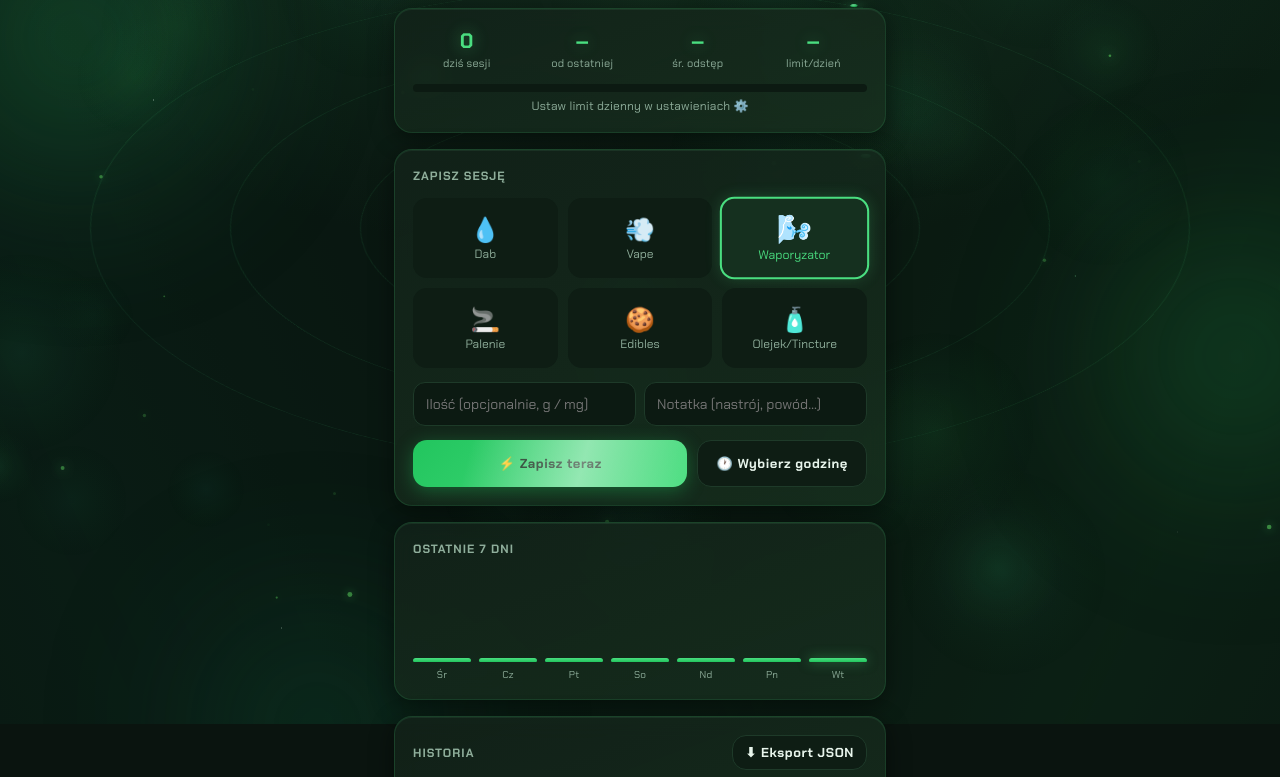
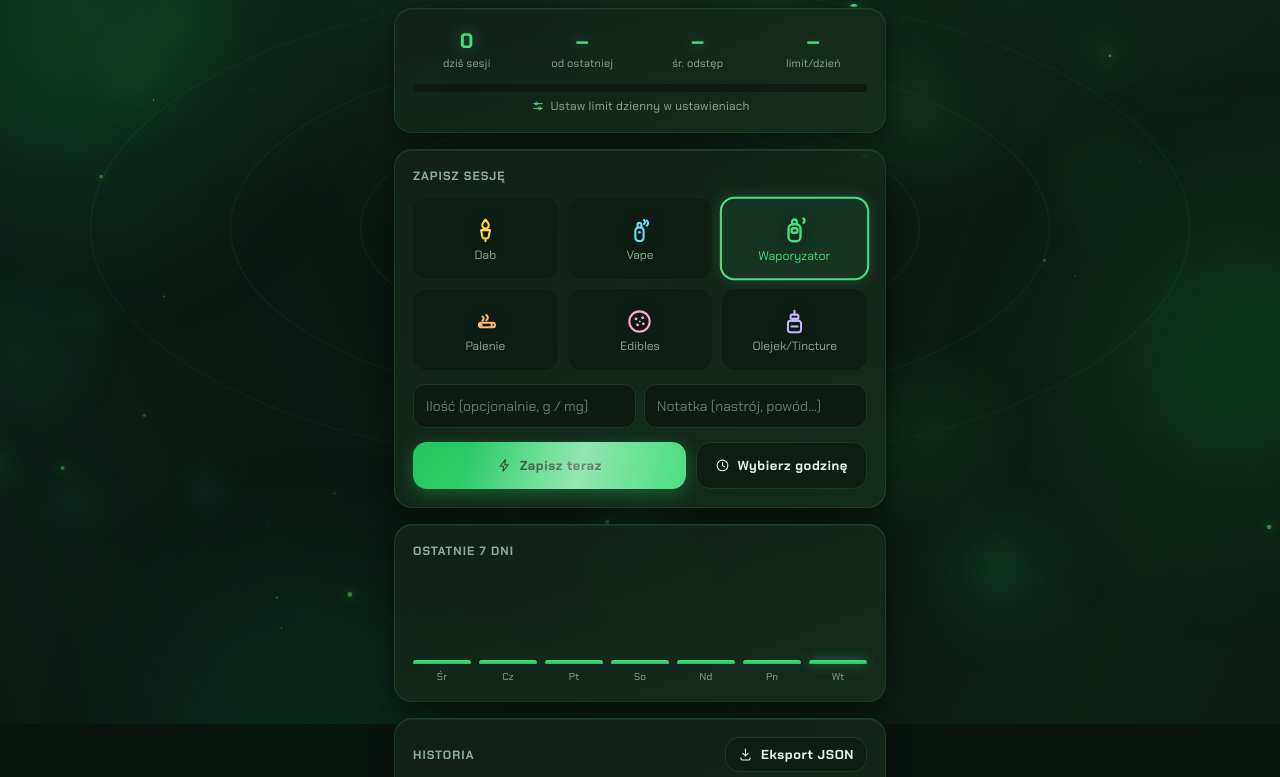
Before and after one commit to megabomb420/thc-dziennik, a website built with Vite: page index.html in a window 1280 px wide. Shown: the part 76-853 px from the top of the page. Built offline with nearby package versions, Linux system fonts and the light colour scheme.

Commit message:
🌿 Wektorowe ikony zamiast emoji: liść marihuany jako znak, grafiki metod, nowe ikony PWA
- nowy icons.js: inline SVG (offline, dziedziczy kolor, skaluje się)
- 6 rysowanych grafik metod: dab, vape, waporyzator, joint, ciastko, buteleczka
- każda metoda ma własny kolor akcentu (ikona + kafelek w historii)
- znak aplikacji: liść marihuany (7 listków) — też w ikonach PWA 192/512/maskable
- ilustracja pustego stanu, ikony w przyciskach, modalu, toaście i liczniku limitu
- sw.js: cache v7 + icons.js w prekecie

```diff
--- a/app.js
+++ b/app.js
@@ -1,10 +1,10 @@
 const METHODS = [
-  { id:'dab',    icon:'💧', name:'Dab' },
-  { id:'vape',   icon:'💨', name:'Vape' },
-  { id:'vapor',  icon:'🌬️', name:'Waporyzator' },
-  { id:'smoke',  icon:'🚬', name:'Palenie' },
-  { id:'edible', icon:'🍪', name:'Edibles' },
-  { id:'oil',    icon:'🧴', name:'Olejek/Tincture' },
+  { id:'dab',    name:'Dab' },
+  { id:'vape',   name:'Vape' },
+  { id:'vapor',  name:'Waporyzator' },
+  { id:'smoke',  name:'Palenie' },
+  { id:'edible', name:'Edibles' },
+  { id:'oil',    name:'Olejek/Tincture' },
 ];
 
 const LS_ENTRIES = 'thc_entries_v1';
@@ -37,8 +37,9 @@ function sameDay(a, b) {
 /* --- metody --- */
 function renderMethods() {
   $('methods').innerHTML = METHODS.map(m =>
-    `<button class="method ${m.id === selectedMethod ? 'active' : ''}" data-id="${m.id}">
-       <span class="m-icon">${m.icon}</span><span class="m-name">${m.name}</span>
+    `<button class="method m-${m.id} ${m.id === selectedMethod ? 'active' : ''}" data-id="${m.id}"
+       aria-pressed="${m.id === selectedMethod}">
+       <span class="m-icon">${svgIcon(m.id)}</span><span class="m-name">${m.name}</span>
      </button>`).join('');
   document.querySelectorAll('.method').forEach(b =>
     b.onclick = () => { selectedMethod = b.dataset.id; renderMethods(); });
@@ -64,13 +65,14 @@ function renderStats() {
   if (settings.goal > 0) {
     const pct = Math.min(100, todayCount / settings.goal * 100);
     fill.style.width = pct + '%';
-    fill.classList.toggle('over', todayCount > settings.goal);
-    txt.textContent = todayCount > settings.goal
-      ? `⚠️ Limit przekroczony: ${todayCount}/${settings.goal}`
-      : `Dzisiejszy limit: ${todayCount}/${settings.goal}`;
+    const over = todayCount > settings.goal;
+    fill.classList.toggle('over', over);
+    txt.classList.toggle('over', over);
+    txt.innerHTML = (over ? svgIcon('alert') : '') +
+      `<span>${over ? 'Limit przekroczony' : 'Dzisiejszy limit'}: ${todayCount}/${settings.goal}</span>`;
   } else {
     fill.style.width = '0';
-    txt.textContent = 'Ustaw limit dzienny w ustawieniach ⚙️';
+    txt.innerHTML = svgIcon('sliders') + '<span>Ustaw limit dzienny w ustawieniach</span>';
   }
 }
 
@@ -98,19 +100,25 @@ function methodOf(id) { return METHODS.find(m => m.id === id) || METHODS[0]; }
 function renderHistory() {
   const el = $('history');
   const sorted = [...entries].sort((a, b) => b.t - a.t).slice(0, 100);
-  if (!sorted.length) { el.innerHTML = '<div class="empty">Brak wpisów — zapisz pierwszą sesję 🌿</div>'; return; }
+  if (!sorted.length) {
+    el.innerHTML = `<div class="empty">
+      <span class="empty-art">${svgIcon('leaf')}</span>
+      <div class="empty-txt">Brak wpisów — zapisz pierwszą sesję, żeby zacząć śledzić swój rytm</div>
+    </div>`;
+    return;
+  }
   el.innerHTML = sorted.map(e => {
     const m = methodOf(e.m);
     const d = new Date(e.t);
     const when = d.toLocaleDateString('pl-PL', { day: 'numeric', month: 'short' }) + ' ' +
                  d.toLocaleTimeString('pl-PL', { hour: '2-digit', minute: '2-digit' });
     const extra = [e.amount ? e.amount : '', e.note || ''].filter(Boolean).join(' · ');
-    return `<div class="entry">
-      <span class="e-icon">${m.icon}</span>
+    return `<div class="entry m-${m.id}">
+      <span class="e-icon">${svgIcon(m.id)}</span>
       <div class="e-main"><div class="e-method">${m.name}</div>
       ${extra ? `<div class="e-note">${extra}</div>` : ''}</div>
       <div class="e-time">${when}</div>
-      <button class="e-del" data-id="${e.id}" title="Usuń">✕</button>
+      <button class="e-del" data-id="${e.id}" title="Usuń" aria-label="Usuń wpis">${svgIcon('close')}</button>
     </div>`;
   }).join('');
   el.querySelectorAll('.e-del').forEach(b => b.onclick = () => {
@@ -134,7 +142,7 @@ function addEntry(ts) {
   $('amountInput').value = ''; $('noteInput').value = '';
   renderAll();
   const m = methodOf(selectedMethod);
-  toast(`${m.icon} Zapisano: ${m.name}`);
+  toast(`Zapisano: ${m.name}`, m.id);
   // eksplozja cząsteczek z miejsca kliknięcia
   const btn = $('logNow').getBoundingClientRect();
   if (window.fxBurst) fxBurst(btn.left + btn.width / 2, btn.top + btn.height / 2);
@@ -155,7 +163,7 @@ $('cancelTime').onclick = closeTimeModal;
 $('timeModal').addEventListener('click', e => { if (e.target === $('timeModal')) closeTimeModal(); });
 $('confirmTime').onclick = () => {
   const v = $('customTime').value;
-  if (!v) { toast('⚠️ Wybierz datę i godzinę'); return; }
+  if (!v) { toast('Wybierz datę i godzinę', 'alert'); return; }
   addEntry(new Date(v).getTime());
   closeTimeModal();
 };
@@ -185,21 +193,22 @@ $('saveSettings').onclick = () => {
   settings.nick = $('nickInput').value.trim();
   save(); renderAll();
   $('settingsModal').classList.add('hidden');
-  toast('✅ Zapisano ustawienia');
+  toast('Zapisano ustawienia', 'check');
 };
 $('wipeBtn').onclick = () => {
   if (confirm('Na pewno usunąć WSZYSTKIE wpisy? Tego nie da się cofnąć.')) {
     entries = []; save(); renderAll();
     $('settingsModal').classList.add('hidden');
-    toast('🗑 Dane usunięte');
+    toast('Dane usunięte', 'trash');
   }
 };
 
 /* --- toast --- */
 let toastTimer;
-function toast(msg) {
+function toast(msg, ico) {
   const t = $('toast');
-  t.textContent = msg; t.classList.remove('hidden');
+  t.innerHTML = (ico ? svgIcon(ico) : '') + `<span>${msg}</span>`;
+  t.classList.remove('hidden');
   clearTimeout(toastTimer);
   toastTimer = setTimeout(() => t.classList.add('hidden'), 2200);
 }
--- /dev/null
+++ b/icons.js
@@ -0,0 +1,92 @@
+/* ===== IKONY: wektorowe, inline SVG (offline, dziedziczą kolor, skalują się) ===== */
+(() => {
+  const ICONS = {
+    /* --- znak / logo: liść marihuany (7 listków) --- */
+    leaf: `<g fill="currentColor" stroke="none">
+      <path d="M12 21.8L13.52 22.34L13.86 21.9L15.28 22.14L15.65 21.59L16.97 21.71L17.33 21.13L18.46 21.04L18.78 20.51L19.77 20.19L20.11 19.74L20.83 18.93L19.77 18.7L19.23 18.54L18.24 18.86L17.67 18.61L16.71 19.2L16.08 18.95L15.08 19.82L14.46 19.6L13.45 20.63L12.91 20.47Z"/>
+      <path d="M12 21.8L11.09 20.47L10.55 20.63L9.54 19.6L8.92 19.82L7.92 18.95L7.29 19.2L6.33 18.61L5.76 18.86L4.77 18.54L4.23 18.7L3.17 18.93L3.89 19.74L4.23 20.19L5.22 20.51L5.54 21.04L6.67 21.13L7.03 21.71L8.35 21.59L8.72 22.14L10.14 21.9L10.48 22.34Z"/>
+      <path d="M12 21.8L14.21 21.56L14.37 20.79L16.27 20.23L16.4 19.33L18.11 18.68L18.21 17.75L19.55 16.95L19.62 16.11L20.66 15.11L20.81 14.34L21.21 12.91L19.76 13.25L18.99 13.38L17.96 14.38L17.11 14.42L16.26 15.74L15.33 15.8L14.62 17.49L13.71 17.59L13.09 19.47L12.32 19.6Z"/>
+      <path d="M12 21.8L11.68 19.6L10.91 19.47L10.29 17.59L9.38 17.49L8.67 15.8L7.74 15.74L6.89 14.42L6.04 14.38L5.01 13.38L4.24 13.25L2.79 12.91L3.19 14.34L3.34 15.11L4.38 16.11L4.45 16.95L5.79 17.75L5.89 18.68L7.6 19.33L7.73 20.23L9.63 20.79L9.79 21.56Z"/>
+      <path d="M12 21.8L14.25 20.59L14.09 19.71L15.88 18.29L15.63 17.27L17.17 15.84L16.88 14.81L17.97 13.38L17.68 12.44L18.35 10.93L18.19 10.05L17.99 8.35L16.59 9.34L15.83 9.81L15.15 11.32L14.27 11.73L13.93 13.5L12.97 13.97L12.94 16.07L12.01 16.57L12.16 18.85L11.39 19.31Z"/>
+      <path d="M12 21.8L12.61 19.31L11.84 18.85L11.99 16.57L11.06 16.07L11.03 13.97L10.07 13.5L9.73 11.73L8.85 11.32L8.17 9.81L7.41 9.34L6.01 8.35L5.81 10.05L5.65 10.93L6.32 12.44L6.03 13.38L7.12 14.81L6.83 15.84L8.37 17.27L8.12 18.29L9.91 19.71L9.75 20.59Z"/>
+      <path d="M12 21.8L13.7 19.6L13.15 18.8L14.3 16.6L13.6 15.7L14.5 13.6L13.75 12.7L14.2 10.8L13.5 10L13.5 8.2L12.95 7.4L12 5.8L11.05 7.4L10.5 8.2L10.5 10L9.8 10.8L10.25 12.7L9.5 13.6L10.4 15.7L9.7 16.6L10.85 18.8L10.3 19.6Z"/>
+    </g>
+    <path d="M12 21.4v2.2" stroke="currentColor" stroke-width="1.3" fill="none" stroke-linecap="round"/>`,
+
+    /* --- UI --- */
+    sliders: `<path d="M4.6 8h14.8"/><path d="M4.6 16h14.8"/>
+      <circle cx="9.4" cy="8" r="2.3"/><circle cx="15" cy="16" r="2.3"/>`,
+    bolt: `<path d="M13.5 2.6 5.1 13.2h5.4l-1 8.2 8.4-10.6h-5.4l1-8.2Z"/>`,
+    clock: `<circle cx="12" cy="12" r="8.6"/><path d="M12 7.2V12l3.3 2.1"/>`,
+    download: `<path d="M12 3.4v10.8"/><path d="M7.7 10.1 12 14.4l4.3-4.3"/>
+      <path d="M4.7 17.2v1.2a2.4 2.4 0 0 0 2.4 2.4h9.8a2.4 2.4 0 0 0 2.4-2.4v-1.2"/>`,
+    trash: `<path d="M4.2 6.8h15.6"/>
+      <path d="M9.5 6.8V5.2a1.4 1.4 0 0 1 1.4-1.4h2.2a1.4 1.4 0 0 1 1.4 1.4v1.6"/>
+      <path d="M6.6 6.8 7.4 19a2.1 2.1 0 0 0 2.1 2h5a2.1 2.1 0 0 0 2.1-2l.8-12.2"/>
+      <path d="M10.4 10.6v6.2M13.6 10.6v6.2"/>`,
+    close: `<path d="M6.4 6.4 17.6 17.6M17.6 6.4 6.4 17.6"/>`,
+    check: `<path d="M4.9 12.7 9.7 17.5 19.1 6.5"/>`,
+    alert: `<circle cx="12" cy="12" r="8.6"/><path d="M12 7.6v5"/>
+      <circle cx="12" cy="16.3" r="1" fill="currentColor" stroke="none"/>`,
+    sparkle: `<path d="M12 3.2l1.85 4.95L18.8 10l-4.95 1.85L12 16.8l-1.85-4.95L5.2 10l4.95-1.85L12 3.2Z"/>
+      <path d="M18.4 15.4l.75 2 2 .75-2 .75-.75 2-.75-2-2-.75 2-.75.75-2Z"/>`,
+
+    /* --- metody: rysowane obiekty --- */
+    dab: `<path d="M12 2.9c1.8 2.15 2.7 3.6 2.7 4.85a2.7 2.7 0 0 1-5.4 0c0-1.25.9-2.7 2.7-4.85Z"/>
+      <path d="M8.3 11.7h7.4l-1 5.15a2.15 2.15 0 0 1-2.11 1.75h-1.18a2.15 2.15 0 0 1-2.11-1.75l-1-5.15Z"/>
+      <path d="M12 18.6v2.3"/>`,
+
+    vape: `<rect x="8.6" y="9.5" width="6.8" height="11.2" rx="2.6"/>
+      <path d="M10.4 9.5V7.3a1.6 1.6 0 0 1 3.2 0v2.2"/>
+      <circle cx="12" cy="13.4" r="1.05" fill="currentColor" stroke="none"/>
+      <path d="M15.7 6.5c1.15-.95 1.15-2.3 0-3.25"/>
+      <path d="M18 8c1.5-1.25 1.5-3.05 0-4.3"/>`,
+
+    vapor: `<rect x="7.7" y="8.5" width="8.6" height="12.2" rx="3.1"/>
+      <path d="M10.3 8.5V6.8a1.7 1.7 0 0 1 3.4 0v1.7"/>
+      <rect x="9.9" y="11.3" width="4.2" height="3.3" rx="1.1"/>
+      <path d="M18.4 7.4c1.05-.9 1.05-2.15 0-3.05"/>`,
+
+    smoke: `<rect x="6.6" y="13.1" width="13.2" height="3.7" rx="1.75"/>
+      <path d="M17.1 13.4v3.1"/>
+      <circle cx="8.5" cy="14.95" r="1.15" fill="currentColor" stroke="none"/>
+      <path d="M9.5 11.3c1.25-1 1.25-2.4 0-3.4"/>
+      <path d="M12.7 11c1.6-1.3 1.6-3.1 0-4.4"/>`,
+
+    edible: `<path d="M12 3.6a8.4 8.4 0 1 0 0 16.8 8.4 8.4 0 0 0 0-16.8Z"/>
+      <circle cx="9.1" cy="9.9" r="1.15" fill="currentColor" stroke="none"/>
+      <circle cx="14.6" cy="8.9" r="1.15" fill="currentColor" stroke="none"/>
+      <circle cx="10.4" cy="14.8" r="1.15" fill="currentColor" stroke="none"/>
+      <circle cx="15.2" cy="13.9" r="1.15" fill="currentColor" stroke="none"/>
+      <circle cx="12.3" cy="11.9" r=".8" fill="currentColor" stroke="none"/>`,
+
+    oil: `<path d="M8.6 11.5h6.8a2 2 0 0 1 2 2v5.4a2 2 0 0 1-2 2H8.6a2 2 0 0 1-2-2v-5.4a2 2 0 0 1 2-2Z"/>
+      <path d="M10.4 11.5V9.8h3.2v1.7"/>
+      <path d="M9.9 6.3h4.2a1.1 1.1 0 0 1 1.1 1.1v2.4H8.8V7.4A1.1 1.1 0 0 1 9.9 6.3Z"/>
+      <path d="M12 3.1v3.2"/>
+      <path d="M9.4 16.2h5.2"/>`,
+  };
+
+  const SVG_ATTRS = 'viewBox="0 0 24 24" fill="none" stroke="currentColor" stroke-width="1.7" ' +
+    'stroke-linecap="round" stroke-linejoin="round" aria-hidden="true" focusable="false"';
+
+  function svgIcon(name, cls) {
+    const body = ICONS[name];
+    if (!body) return '';
+    return `<svg class="${cls || 'ico'}" ${SVG_ATTRS}>${body}</svg>`;
+  }
+
+  window.svgIcon = svgIcon;
+
+  function hydrate(root) {
+    (root || document).querySelectorAll('[data-icon]').forEach(el => {
+      if (el.dataset.iconDone) return;
+      el.dataset.iconDone = '1';
+      el.insertAdjacentHTML('afterbegin', svgIcon(el.dataset.icon, el.dataset.iconClass || 'ico'));
+    });
+  }
+
+  window.hydrateIcons = hydrate;
+  if (document.readyState === 'loading') document.addEventListener('DOMContentLoaded', () => hydrate());
+  else hydrate();
+})();
--- a/index.html
+++ b/index.html
@@ -30,8 +30,11 @@
 <div class="app">
 
   <header>
-    <div class="logo">🌿 <span>THC</span> Dziennik</div>
-    <button id="settingsBtn" class="icon-btn" title="Ustawienia">⚙️</button>
+    <div class="brand">
+      <span class="logo-mark" data-icon="leaf"></span>
+      <div class="logo"><span>THC</span> Dziennik</div>
+    </div>
+    <button id="settingsBtn" class="icon-btn" title="Ustawienia" aria-label="Ustawienia" data-icon="sliders"></button>
   </header>
 
   <!-- KARTA STATUSU -->
@@ -69,8 +72,8 @@
       <input type="text" id="noteInput" maxlength="80" placeholder="Notatka (nastrój, powód…)">
     </div>
     <div class="log-actions">
-      <button class="btn primary" id="logNow">⚡ Zapisz teraz</button>
-      <button class="btn ghost" id="logCustom">🕐 Wybierz godzinę</button>
+      <button class="btn primary" id="logNow" data-icon="bolt">Zapisz teraz</button>
+      <button class="btn ghost" id="logCustom" data-icon="clock">Wybierz godzinę</button>
     </div>
   </section>
 
@@ -84,18 +87,18 @@
   <section class="card">
     <div class="hist-head">
       <h2>Historia</h2>
-      <button class="btn ghost small" id="exportBtn">⬇ Eksport JSON</button>
+      <button class="btn ghost small" id="exportBtn" data-icon="download">Eksport JSON</button>
     </div>
     <div id="history" class="history"></div>
   </section>
 
-  <footer>dane zapisują się lokalnie na tym urządzeniu · v1.0</footer>
+  <footer>dane zapisują się lokalnie na tym urządzeniu · v1.1</footer>
 </div>
 
 <!-- MODAL USTAWIEŃ -->
 <div class="modal hidden" id="settingsModal">
   <div class="modal-box">
-    <h2>⚙️ Ustawienia</h2>
+    <h2 class="with-ico"><span data-icon="sliders"></span>Ustawienia</h2>
     <label>Dzienny limit sesji (0 = bez limitu)
       <input type="number" id="goalInput" min="0" max="50">
     </label>
@@ -106,14 +109,14 @@
       <button class="btn primary" id="saveSettings">Zapisz</button>
       <button class="btn ghost" id="closeSettings">Anuluj</button>
     </div>
-    <button class="btn danger small" id="wipeBtn">🗑 Usuń wszystkie dane</button>
+    <button class="btn danger small" id="wipeBtn" data-icon="trash">Usuń wszystkie dane</button>
   </div>
 </div>
 
 <!-- MODAL WŁASNEJ GODZINY -->
 <div class="modal hidden" id="timeModal">
   <div class="modal-box time-box">
-    <h2>🕐 Kiedy to było?</h2>
+    <h2 class="with-ico"><span data-icon="clock"></span>Kiedy to było?</h2>
     <div class="quick-times">
       <button class="chip" data-min="15">15 min temu</button>
       <button class="chip" data-min="30">30 min temu</button>
@@ -132,6 +135,7 @@
 
 <div class="toast hidden" id="toast"></div>
 
+<script src="icons.js"></script>
 <script src="fx.js"></script>
 <script src="app.js"></script>
 <script>
--- a/package.json
+++ b/package.json
@@ -1,6 +1,6 @@
 {
   "name": "thc-dziennik",
-  "version": "1.0.0",
+  "version": "1.1.0",
   "private": true,
   "scripts": {
     "dev": "vite"
--- a/style.css
+++ b/style.css
@@ -240,3 +240,68 @@ footer{text-align:center;color:#4a6355;font-size:11px;margin-top:24px}
 }
 
 input,button,textarea,select{font-family:inherit}
+
+/* ===== IKONY I GRAFIKA (v1.1) ===== */
+svg.ico{width:1.15em;height:1.15em;flex:none;display:block}
+.btn{display:inline-flex;align-items:center;justify-content:center;gap:8px}
+.icon-btn{display:inline-flex;align-items:center;justify-content:center;width:42px;height:42px;
+  padding:0;font-size:19px;color:var(--muted);transition:.15s}
+.icon-btn:hover{color:var(--accent);background:var(--card2);box-shadow:0 0 16px rgba(74,222,128,.18)}
+.icon-btn svg{width:20px;height:20px}
+h2.with-ico{display:flex;align-items:center;gap:8px;color:var(--text);font-size:14px;
+  text-transform:none;letter-spacing:.4px}
+h2.with-ico svg{width:18px;height:18px;color:var(--accent)}
+
+/* znak / logo */
+.brand{display:flex;align-items:center;gap:11px}
+.logo-mark{width:30px;height:30px;display:block;color:var(--accent);
+  filter:drop-shadow(0 0 10px rgba(74,222,128,.55))}
+.logo-mark svg{width:100%;height:100%}
+
+/* metody: ikona + własny kolor */
+.method{--m:var(--accent)}
+.m-dab{--m:#fcd34d}.m-vape{--m:#67e8f9}.m-vapor{--m:#4ade80}
+.m-smoke{--m:#fdba74}.m-edible{--m:#f9a8d4}.m-oil{--m:#c4b5fd}
+.method .m-icon{display:flex;align-items:center;justify-content:center;height:32px;
+  color:var(--m);transition:transform .2s}
+.method .m-icon svg{width:29px;height:29px;filter:drop-shadow(0 2px 8px rgba(0,0,0,.5))}
+.method:hover{border-color:rgba(74,222,128,.35);background:#0e1d14;
+  border-color:color-mix(in srgb,var(--m) 40%,transparent);
+  background:color-mix(in srgb,var(--m) 7%,#0e1d14)}
+.method.active{border-color:var(--m);background:#15301f;box-shadow:0 0 20px rgba(74,222,128,.22);
+  background:color-mix(in srgb,var(--m) 12%,#0e1d14);
+  box-shadow:0 0 20px color-mix(in srgb,var(--m) 26%,transparent)}
+.method.active .m-icon{transform:scale(1.12) translateY(-1px)}
+.method.active .m-name{color:var(--m)}
+@keyframes activePulse{
+  0%,100%{box-shadow:0 0 14px rgba(74,222,128,.2);box-shadow:0 0 14px color-mix(in srgb,var(--m) 20%,transparent)}
+  50%{box-shadow:0 0 26px rgba(74,222,128,.45);box-shadow:0 0 26px color-mix(in srgb,var(--m) 45%,transparent)}
+}
+
+/* historia */
+.entry .e-icon{display:flex;align-items:center;justify-content:center;width:34px;height:34px;
+  flex:none;border-radius:11px;background:#0b1a11;color:var(--m,var(--accent));
+  border:1px solid rgba(74,222,128,.22);
+  border:1px solid color-mix(in srgb,var(--m,var(--accent)) 22%,transparent)}
+.entry .e-icon svg{width:19px;height:19px}
+.entry .e-del{display:flex;align-items:center;justify-content:center;width:26px;height:26px;
+  border-radius:8px;transition:.15s}
+.entry .e-del svg{width:14px;height:14px}
+.entry .e-del:hover{background:#2a1215;color:var(--danger)}
+
+/* pusty stan */
+.empty{display:flex;flex-direction:column;align-items:center;gap:10px;padding:26px 12px 22px}
+.empty-art{width:74px;height:74px;color:var(--accent);opacity:.85;
+  filter:drop-shadow(0 0 18px rgba(74,222,128,.3))}
+.empty-art svg{width:100%;height:100%}
+.empty-txt{font-size:13px;line-height:1.5;max-width:230px;text-align:center}
+
+/* toast */
+.toast{display:inline-flex;align-items:center;gap:8px}
+.toast svg{width:16px;height:16px}
+
+/* tekst limitu z ikoną */
+.goal-text{display:flex;align-items:center;justify-content:center;gap:6px}
+.goal-text svg{width:14px;height:14px;color:var(--accent)}
+.goal-text.over{color:var(--danger)}
+.goal-text.over svg{color:var(--danger)}
--- a/sw.js
+++ b/sw.js
@@ -1,5 +1,5 @@
-const CACHE = 'thc-dziennik-v6';
-const ASSETS = ['./', './index.html', './style.css', './app.js', './fx.js', './manifest.webmanifest', './fonts/chakra-400.woff2', './fonts/chakra-400ext.woff2', './fonts/chakra-600.woff2', './fonts/chakra-600ext.woff2', './fonts/chakra-700.woff2', './fonts/chakra-700ext.woff2',
+const CACHE = 'thc-dziennik-v7';
+const ASSETS = ['./', './index.html', './style.css', './icons.js', './app.js', './fx.js', './manifest.webmanifest', './fonts/chakra-400.woff2', './fonts/chakra-400ext.woff2', './fonts/chakra-600.woff2', './fonts/chakra-600ext.woff2', './fonts/chakra-700.woff2', './fonts/chakra-700ext.woff2',
   './icons/icon-192.png', './icons/icon-512.png'];
 
 self.addEventListener('install', e => {
```
Also changed, not shown: icons/icon-192.png, icons/icon-512-maskable.png, icons/icon-512.png.
